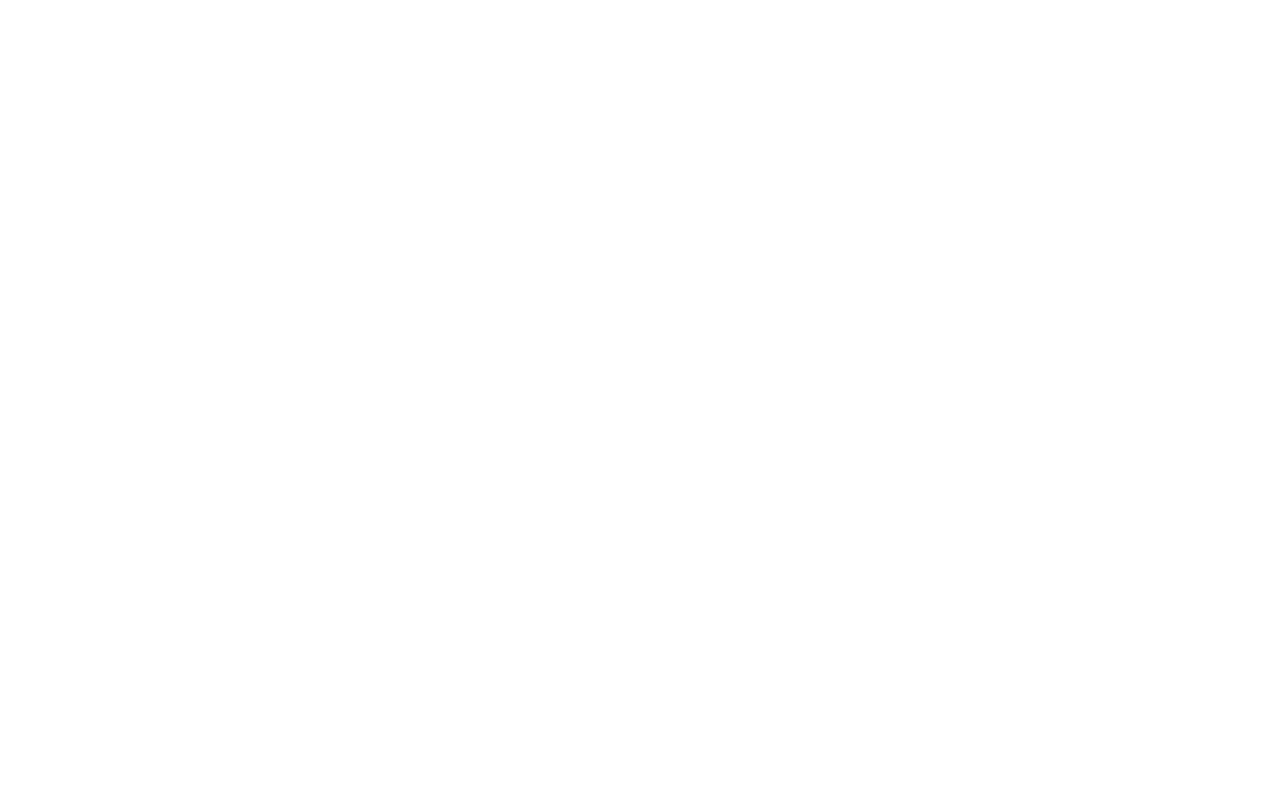
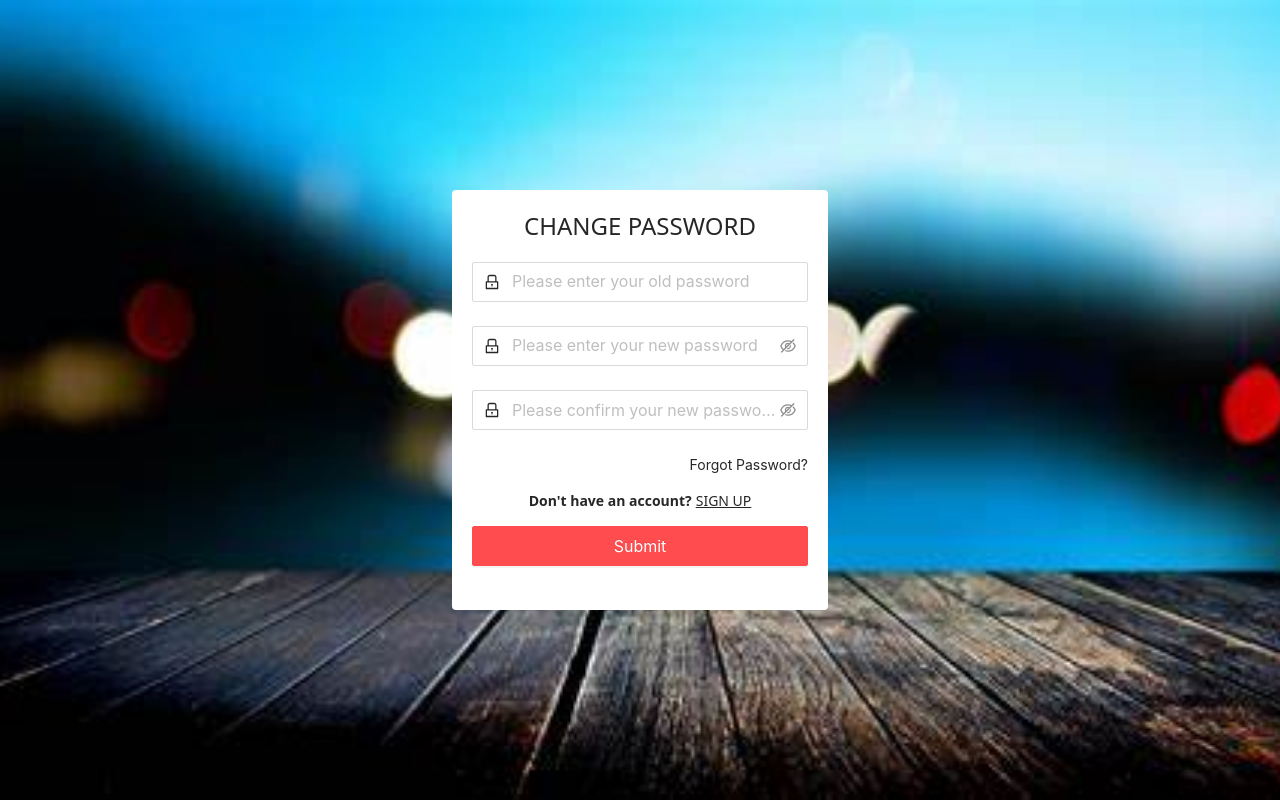
Before and after one commit to phamtranhieu/wms, a React (Create React App) app: page /change-password in a window 1280 px wide. Before the commit this address had no page. Built offline with nearby package versions, Linux system fonts and the light colour scheme.

Commit message:
29/7 2th

```diff
--- a/src/App.tsx
+++ b/src/App.tsx
@@ -9,6 +9,7 @@
 import ResetPass from './pages/reset/ResetPass';
 import Home from './pages/home/Home';
 import ListUser from './pages/list-user/ListUser';
+import ChangePassword from './pages/change-password/ChangePassword';
 
 function App() {
 	return (
@@ -17,6 +18,7 @@
 				<Route index element={<Authenticate />} />
 				<Route path="/register" element={<Register />} />
 				<Route path="/reset-password" element={<ResetPass />} />
+				<Route path="/change-password" element={<ChangePassword />} />
 				<Route path="/home" element={<Home />}>
 					<Route path="list-user" element={<ListUser />} />
 				</Route>
--- a/src/helper/tokenHelper.ts
+++ b/src/helper/tokenHelper.ts
@@ -14,7 +14,7 @@
 };
 
 // get user password for remember me
-const userInfoKey = 'useInfo';
+export const userInfoKey = 'useInfo';
 export const getUserAndPassword = () => {
 	try {
 		const localInfo = localStorage.getItem(userInfoKey);
--- a/src/pages/authenticate/Authenticate.tsx
+++ b/src/pages/authenticate/Authenticate.tsx
@@ -24,6 +24,7 @@
 				if (res.data.success) {
 					dispatch(userAction.setUserLogin(res.data.results));
 					message.success(res.data.message);
+					setUserAndPasswordLocal(values);
 					setAccessToken(res.data.results.token);
 					setIsSpin(false);
 					navigate('/home');
--- /dev/null
+++ b/src/pages/change-password/ChangePassword.tsx
@@ -0,0 +1,169 @@
+import React, { useState } from 'react';
+import { Button, Checkbox, Form, Input, message, Spin } from 'antd';
+import { FolderOutlined, LockOutlined } from '@ant-design/icons';
+import { errorAuth } from '../../enum/auth/auth.error';
+import { userLoginAdmin, userUpdatePassword } from '../../service/auth/AuthService';
+import { useDispatch, useSelector } from 'react-redux';
+import { userAction } from '../../reducer/userReducer';
+import { useNavigate } from 'react-router-dom';
+import { setAccessToken, setUserAndPasswordLocal, userInfoKey } from '../../helper/tokenHelper';
+import { configApp } from '../../config/config';
+
+export default function Authenticate() {
+	const [formChange] = Form.useForm();
+	const dispatch = useDispatch();
+	const [isSpin, setIsSpin] = useState(false);
+	const [oldPass, setOldPass] = useState('');
+	const navigate = useNavigate();
+
+	const onFinish = (values: any) => {
+		console.log('Success:', values);
+		const accessToken = localStorage.getItem(configApp.tokenKey);
+
+		if (accessToken) {
+			setIsSpin(true);
+			userUpdatePassword(values)
+				.then(res => {
+					console.log(res);
+					message.success(res.data.message);
+					setIsSpin(false);
+					navigate('/home');
+				})
+				.catch(err => {
+					console.log(err);
+					setIsSpin(false);
+				});
+		}
+	};
+
+	const localPassword = localStorage.getItem(userInfoKey);
+	let checkPass: any;
+	if (localPassword) {
+		checkPass = JSON.parse(localPassword);
+	}
+
+	const onFinishFailed = (errorInfo: any) => {
+		console.log('Failed:', errorInfo);
+	};
+
+	const handleChangeInput = () => {
+		const getPass = formChange.getFieldValue('password');
+		setOldPass(getPass);
+	};
+	return (
+		<div>
+			<Spin size="small" spinning={isSpin} delay={1000}>
+				<div className="w-full h-[100vh] bg_auth flex items-center">
+					<div className="w-[400px]  mx-auto rounded-md p-3">
+						<Form
+							name="basic"
+							labelCol={{ span: 32 }}
+							wrapperCol={{ span: 32 }}
+							initialValues={{ remember: true }}
+							onFinish={onFinish}
+							onFinishFailed={onFinishFailed}
+							autoComplete="off"
+							layout="vertical"
+							size="large"
+							form={formChange}
+							className="items-center w-full h-full bg-white rounded my-auto"
+						>
+							<div className="p-5">
+								<h1 className="mb-[20px] text-2xl font-sans text-center">CHANGE PASSWORD</h1>
+								<Form.Item
+									name="password-old"
+									rules={[
+										{
+											validator(rule, val) {
+												if (val === undefined || val === null || val === '') {
+													return Promise.reject(new Error(errorAuth.PASSWORD_NONE));
+												} else if (val !== checkPass.password) {
+													return Promise.reject(new Error('Not same connected password'));
+												} else {
+													return Promise.resolve();
+												}
+											},
+										},
+									]}
+								>
+									<Input
+										prefix={<LockOutlined className="mr-2" />}
+										placeholder="Please enter your old password"
+										onChange={handleChangeInput}
+									/>
+								</Form.Item>
+								<Form.Item
+									name="password"
+									rules={[
+										{
+											validator(rule, val) {
+												if (val === undefined || val === null || val === '') {
+													return Promise.reject(new Error(errorAuth.PASSWORD_NONE));
+												} else if (val.length < 6) {
+													return Promise.reject(new Error(errorAuth.PASSWORD_LENGTH));
+												} else {
+													return Promise.resolve();
+												}
+											},
+										},
+									]}
+								>
+									<Input.Password
+										prefix={<LockOutlined className="mr-2" />}
+										placeholder="Please enter your new password"
+										onChange={handleChangeInput}
+									/>
+								</Form.Item>
+
+								<Form.Item
+									name="password_new"
+									rules={[
+										{
+											validator(rule, val) {
+												if (val !== oldPass) {
+													return Promise.reject(new Error('Not same old password'));
+												} else {
+													return Promise.resolve();
+												}
+											},
+										},
+									]}
+									className="mb-[40px]"
+								>
+									<Input.Password
+										prefix={<LockOutlined className="mr-2" />}
+										placeholder="Please confirm your new password"
+									/>
+								</Form.Item>
+								<p
+									className="text-right cursor-pointer"
+									onClick={() => {
+										navigate('/reset-password');
+									}}
+								>
+									Forgot Password?
+								</p>
+								<div className="flex justify-center">
+									<p className="font-sans font-semibold">Don't have an account? </p>
+									<p
+										className="font-sans underline ml-1 cursor-pointer"
+										onClick={() => {
+											navigate('/register');
+										}}
+									>
+										SIGN UP
+									</p>
+								</div>
+								<Form.Item wrapperCol={{ offset: 32, span: 32 }} className="w-full">
+									<Button type="primary" htmlType="submit" danger className="w-full rounded-md">
+										Submit
+									</Button>
+								</Form.Item>
+							</div>
+						</Form>
+					</div>
+				</div>
+			</Spin>
+		</div>
+	);
+}
--- a/src/pages/home/Home.tsx
+++ b/src/pages/home/Home.tsx
@@ -8,9 +8,12 @@
 	DownOutlined,
 } from '@ant-design/icons';
 import type { MenuProps } from 'antd';
-import { Breadcrumb, Layout, Menu } from 'antd';
+import { Breadcrumb, Layout, Menu, message } from 'antd';
 import React, { useState } from 'react';
 import { Outlet, useNavigate } from 'react-router-dom';
+import { userLogout } from '../../service/auth/AuthService';
+import { configApp } from '../../config/config';
+import { deleteAccessToken, deleteUserAndPasswordLocal } from '../../helper/tokenHelper';
 
 const { Header, Content, Footer, Sider } = Layout;
 import './Home.scss';
@@ -65,23 +68,23 @@
 	];
 
 	const handleLogout = () => {
-		// const accessToken = localStorage.getItem(configApp.tokenKey);
-		// userLogout(accessToken!)
-		// 	.then(res => {
-		// 		console.log(res);
-		// 		message.success(MessageConstantSuccess.loginSuccess);
-		// 		deleteUserAndPasswordLocal();
-		// 		navigate('/');
-		// 	})
-		// 	.catch(err => {
-		// 		message.error(MessageConstantError.logoutUnSuccess);
-		// 		console.log(err);
-		// 	});
-		// deleteAccessToken();
+		const accessToken = localStorage.getItem(configApp.tokenKey);
+		console.log(accessToken);
+		userLogout(accessToken)
+			.then(res => {
+				console.log(res);
+				message.success(res.data.message);
+				// deleteUserAndPasswordLocal();
+				deleteAccessToken();
+				navigate('/');
+			})
+			.catch(err => {
+				console.log(err);
+			});
 	};
 
 	const handleChangePass = () => {
-		// navigate('/home/change-password');
+		navigate('/change-password');
 	};
 
 	const onClick: MenuProps['onClick'] = e => {
@@ -116,13 +119,13 @@
 							<ul className="list text-white bg-white absolute w-[85px] top-[50px] left-[-45px]">
 								<li
 									className="text-[black] text-center h-[50px] leading-10 list_item"
-									// onClick={handleChangePass}
+									onClick={handleChangePass}
 								>
 									Đổi mật khẩu
 								</li>
 								<li
 									className=" text-[black] text-center h-[50px] leading-10 list_item"
-									// onClick={handleLogout}
+									onClick={handleLogout}
 								>
 									Đăng xuất
 								</li>
--- a/src/service/user/UserService.ts
+++ b/src/service/user/UserService.ts
@@ -4,6 +4,7 @@
 var qs = require('querystringify');
 
 export const getListUser = async (params: any) => {
+	console.log(params);
 	let objParamUrls = qs.stringify(params);
 	return await apiClient.get(`/list-users?${objParamUrls}`);
 };
```
Also changed, not shown: src/pages/list-user/ListUser.tsx (+47 -48 lines).
